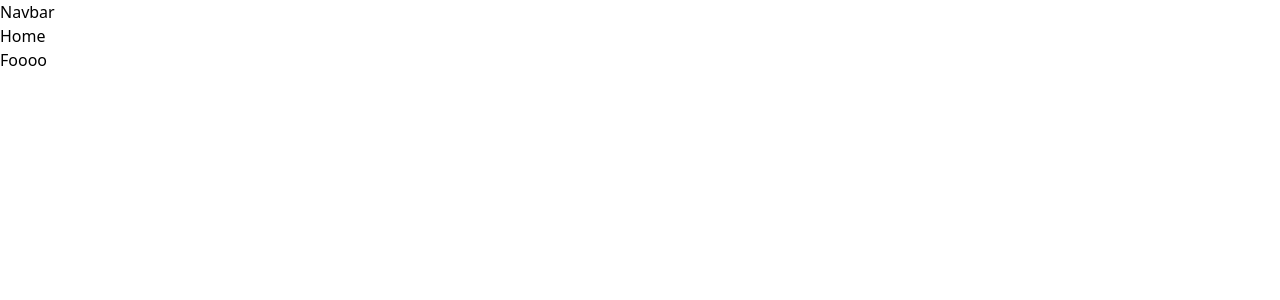
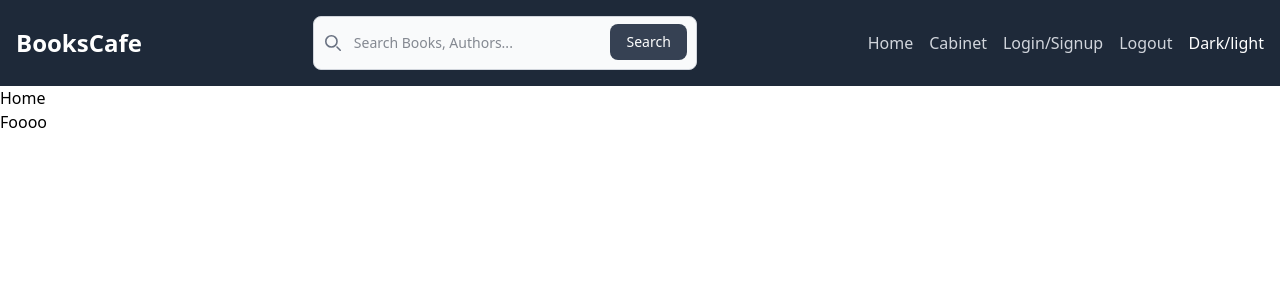
Before and after one commit to OlgaMinaievaWebDev/BooksCafe, a React (Vite) app: page / in a window 1280 px wide. Shown: the top 300 px of the page. Built offline with nearby package versions, Linux system fonts and the light colour scheme.

Commit message:
SearchBar added with styles

```diff
--- a/src/components/Navbar.jsx
+++ b/src/components/Navbar.jsx
@@ -1,11 +1,29 @@
+import { NavLink } from "react-router-dom"
+import SearchBar from "./SearchBar";
+
 function Navbar() {
  return (
-  <div>
-   Navbar
+   <div className="bg-gray-800 text-white p-4 flex justify-between items-center">
+     <h1 className="text-2xl font-bold">BooksCafe</h1>
 
-  </div>
-
- )
+   <SearchBar/>
+     <nav>
+       <NavLink to="/" className="mr-4 text-gray-300 hover:text-white">
+         Home
+       </NavLink>
+       <NavLink to="cabinet" className="mr-4 text-gray-300 hover:text-white">
+         Cabinet
+       </NavLink>
+       <NavLink to="auth/login/sighup" className="mr-4 text-gray-300 hover:text-white">
+         Login/Signup
+       </NavLink>
+       <NavLink to="/logout" className="mr-4 text-gray-300 hover:text-white">
+         Logout
+       </NavLink>
+     <button>Dark/light</button>
+     </nav>
+   </div>
+ );
 }
 
 export default Navbar
--- a/src/components/SearchBar.jsx
+++ b/src/components/SearchBar.jsx
@@ -1,9 +1,41 @@
 function SearchBar() {
  return (
-  <div>
-   Search Bar
-  </div>
- )
+   <form className="w-96 mx-auto">
+
+     <div className="relative">
+       <div className="absolute inset-y-0 start-0 flex items-center ps-3 pointer-events-none">
+         <svg
+           className="w-4 h-4 text-gray-500 dark:text-gray-400"
+           aria-hidden="true"
+           xmlns="http://www.w3.org/2000/svg"
+           fill="none"
+           viewBox="0 0 20 20"
+         >
+           <path
+             stroke="currentColor"
+             strokeLinecap="round"
+             strokeLinejoin="round"
+             strokeWidth="2"
+             d="m19 19-4-4m0-7A7 7 0 1 1 1 8a7 7 0 0 1 14 0Z"
+           />
+         </svg>
+       </div>
+       <input
+         type="search"
+         className="block w-full p-4 ps-10 text-sm text-gray-900 border border-gray-300 rounded-lg bg-gray-50 focus:ring-stone-100 focus:border-stone-200 dark:bg-gray-700 dark:border-gray-600 dark:placeholder-gray-400 dark:text-white dark:focus:ring-stone-500 dark:focus:border-stone-500"
+         placeholder="Search Books, Authors..."
+         required
+       />
+       <button
+         type="submit"
+         className="text-white absolute end-2.5 bottom-2.5 bg-gray-700 hover:bg-gray-800 focus:ring-4 focus:outline-none focus:ring-stone-300 font-medium rounded-lg text-sm px-4 py-2 dark:bg-gray-600 dark:hover:bg-gray-700 dark:focus:ring-gray-800"
+       >
+         Search
+       </button>
+     </div>
+   </form>
+ );
+
 }
 
 export default SearchBar
```
